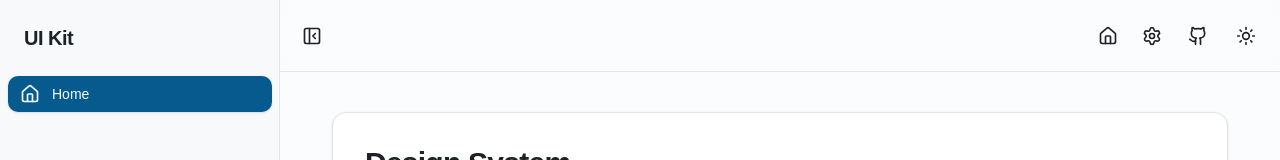
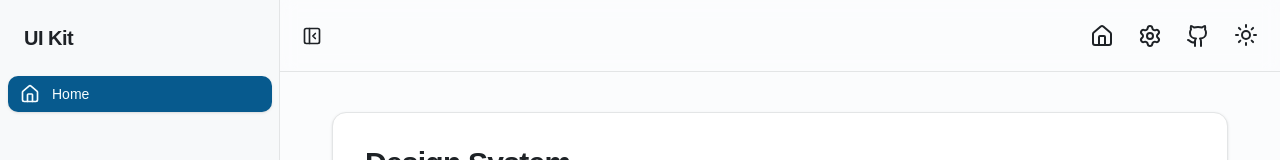
Before and after one commit to stefan8893/ui-demo, a React (Vite) app: page / in a window 1280 px wide. Shown: the top 160 px of the page. Built offline with nearby package versions, Linux system fonts and the light colour scheme.

Commit message:
size of header icons increased

```diff
--- a/src/components/ui/branding/github-link.tsx
+++ b/src/components/ui/branding/github-link.tsx
@@ -23,7 +23,7 @@ export function GithubLink({ className, ...props }: React.ComponentProps<'a'>) {
           strokeWidth="2"
           strokeLinecap="round"
           strokeLinejoin="round"
-          className="size-5"
+          className="size-6"
         >
           <title>Github-Logo</title>
           <path d="M15 22v-4a4.8 4.8 0 0 0-1-3.5c3 0 6-2 6-5.5.08-1.25-.27-2.48-1-3.5.28-1.15.28-2.35 0-3.5 0 0-1 0-3 1.5-2.64-.5-5.36-.5-8 0C6 2 5 2 5 2c-.3 1.15-.3 2.35 0 3.5A5.403 5.403 0 0 0 4 9c0 3.5 3 5.5 6 5.5-.39.49-.68 1.05-.85 1.65-.17.6-.22 1.23-.15 1.85v4" />
--- a/src/components/ui/branding/theme-toggle.tsx
+++ b/src/components/ui/branding/theme-toggle.tsx
@@ -20,8 +20,8 @@ export function ThemeToggle({
       <DropdownMenu>
         <DropdownMenuTrigger asChild>
           <Button variant="ghost" size="icon-lg" className="cursor-pointer">
-            <Sun className="size-5 rotate-0 scale-100 dark:scale-0" />
-            <Moon className="absolute size-5 scale-0 dark:scale-100" />
+            <Sun className="size-6 rotate-0 scale-100 dark:scale-0" />
+            <Moon className="absolute size-6 scale-0 dark:scale-100" />
             <span className="sr-only">Toggle Theme</span>
           </Button>
         </DropdownMenuTrigger>
--- a/src/layout/header.tsx
+++ b/src/layout/header.tsx
@@ -35,8 +35,8 @@ export function Header({
       />
 
       <div className="ml-auto flex flex-row flex-nowrap items-center gap-3">
-        <IconButton icon={Home} to="/" />
-        <IconButton icon={Settings} to="/settings" />
+        <IconButton icon={Home} to="/" size="lg" />
+        <IconButton icon={Settings} to="/settings" size="lg" />
         <GithubLink />
         <ThemeToggle />
       </div>
```
